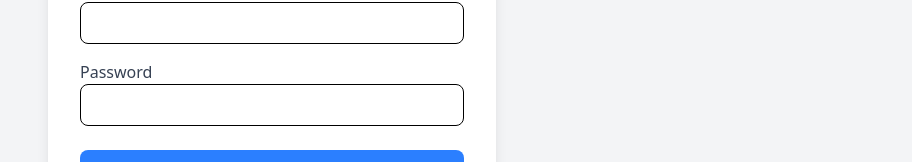
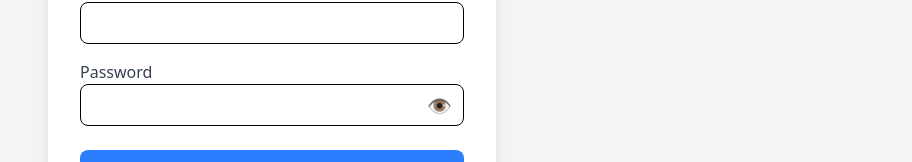
Before and after one commit to UsmanRajput1111/SolarRevive, a Next.js app: page /login in a window 1280 px wide. Shown: the part 324-486 px from the top of the page, without its empty margins (368-1280 px from the left). Built offline with nearby package versions, Linux system fonts and the light colour scheme.

Commit message:
Enhance password input with visibility toggle

```diff
--- a/app/login/page.js
+++ b/app/login/page.js
@@ -55,13 +55,16 @@ export default function LoginPage() {
           </div>
          <div className="mb-6">
   <label className="block text-gray-700">Password</label>
+
+  <div className="relative">
     <input
-              type="password"
+      type={showPassword ? "text" : "password"}
       className="w-full px-3 py-2 border rounded-lg"
       value={password}
       onChange={(e) => setPassword(e.target.value)}
       required
     />
+
     <span
       onClick={() => setShowPassword(!showPassword)}
       className="absolute right-3 top-2 cursor-pointer text-gray-600 text-xl"
@@ -69,6 +72,8 @@ export default function LoginPage() {
       {showPassword ? "🙈" : "👁️"}
     </span>
   </div>
+</div>
+
           <button type="submit" className="w-full bg-blue-500 text-white py-2 rounded-lg hover:bg-blue-600">
             Login
           </button>
```
Lines whose indentation alone changed are shown as unchanged.
